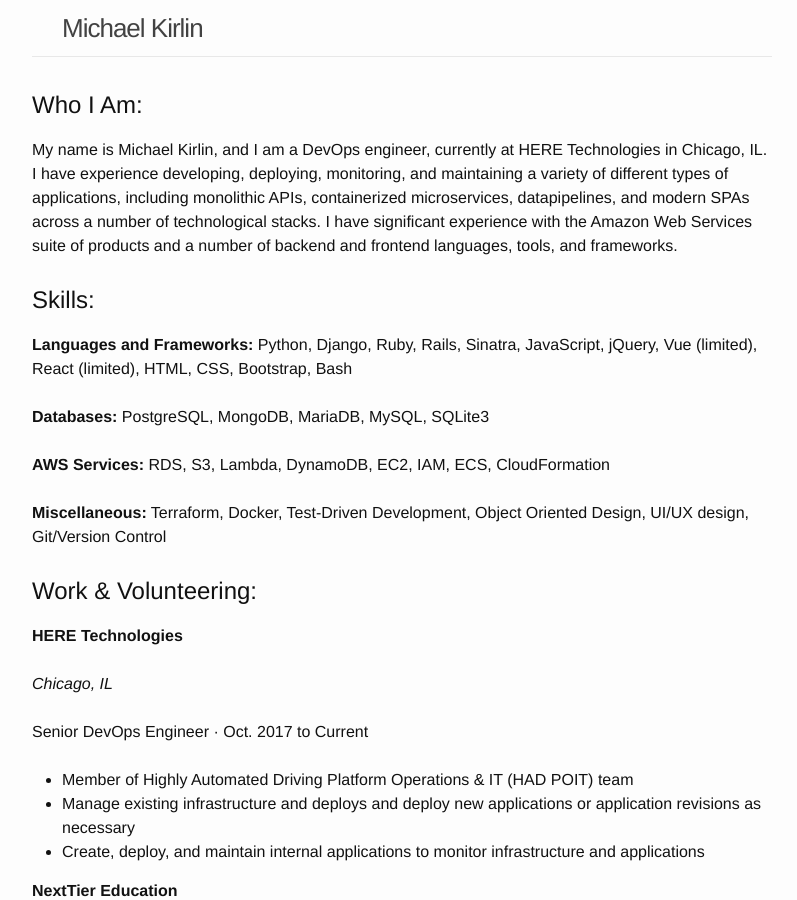
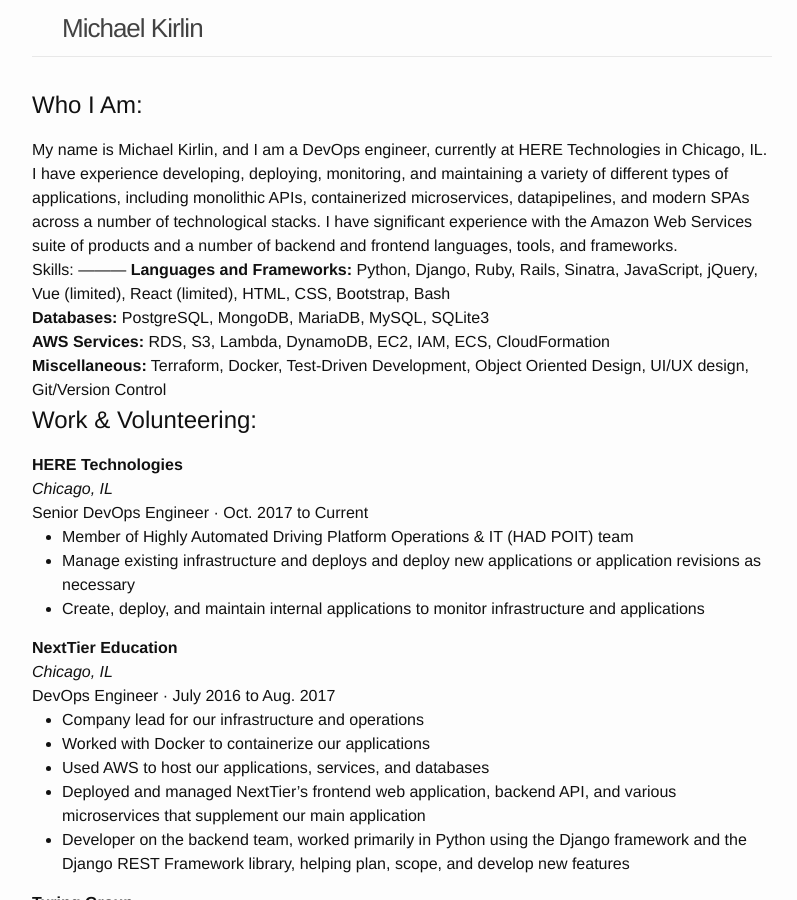
Before and after one commit to mkirlin/mkirlin.github.io, a Jekyll site: the page built from index.md, in a window 1280 px wide and 900 px high. Shown: the whole window, without its empty margins (238-1035 px from the left). Built offline with Jekyll 4.4.1, drawn with Linux system fonts in a browser that asks for light colours; our own code applies the rules of GitHub Pages for plain Markdown files.

Commit message:
Continuing to tweak layout

```diff
--- a/index.md
+++ b/index.md
@@ -5,37 +5,36 @@
 Who I Am:
 ---------
 My name is Michael Kirlin, and I am a DevOps engineer, currently at HERE Technologies in Chicago, IL. I have experience developing, deploying, monitoring, and maintaining a variety of different types of applications, including monolithic APIs, containerized microservices, datapipelines, and modern SPAs across a number of technological stacks. I have significant experience with the Amazon Web Services suite of products and a number of backend and frontend languages, tools, and frameworks.
-<br><br>
-
+<br>
 Skills:
 ---------
 **Languages and Frameworks:** Python, Django, Ruby, Rails, Sinatra, JavaScript, jQuery, Vue (limited), React (limited), HTML, CSS, Bootstrap, Bash
-<br><br>
+<br>
 **Databases:** PostgreSQL, MongoDB, MariaDB, MySQL, SQLite3
-<br><br>
+<br>
 **AWS Services:** RDS, S3, Lambda, DynamoDB, EC2, IAM, ECS, CloudFormation
-<br><br>
+<br>
 **Miscellaneous:** Terraform, Docker, Test-Driven Development, Object Oriented Design, UI/UX design, Git/Version Control
-<br><br>
+<br>
 
 Work & Volunteering:
 ---------
 **HERE Technologies**
-<br><br>
+<br>
 *Chicago, IL*
-<br><br>
+<br>
 Senior DevOps Engineer · Oct. 2017 to Current
-<br><br>
+<br>
 - Member of Highly Automated Driving Platform Operations & IT (HAD POIT) team
 - Manage existing infrastructure and deploys and deploy new applications or application revisions as necessary
 - Create, deploy, and maintain internal applications to monitor infrastructure and applications
 
 **NextTier Education**
-<br><br>
+<br>
 *Chicago, IL*
-<br><br>
+<br>
 DevOps Engineer · July 2016 to Aug. 2017
-<br><br>
+<br>
 - Company lead for our infrastructure and operations
 - Worked with Docker to containerize our applications
 - Used AWS to host our applications, services, and databases
@@ -43,11 +42,11 @@
 - Developer on the backend team, worked primarily in Python using the Django framework and the Django REST Framework library, helping plan, scope, and develop new features
 
 **Turing Group**
-<br><br>
+<br>
 *Evanston, IL/Chicago, IL*
-<br><br>
+<br>
 Developer · Jan. 2015 to July 2016
-<br><br>
+<br>
 - Lead developer in the planning, design, implementation, and maintenance of two production sites for clients and some smaller internal projects
 - Advocated for and implemented much of the firm's transition to a primarily Postgres/Ruby/Angular stack
 - Took the lead on exploring and implementing JIRA as a an issue tracking and project management tool
@@ -57,16 +56,16 @@
 Education:
 ---------
 **Dev Bootcamp**
-<br><br>
+<br>
 *Web Development 2014*
-<br><br>
+<br>
 19 week intensive web development program.
-<br><br>
+<br>
 **Creighton University**
-<br><br>
+<br>
 *Master of Arts (M.A.) Education 2013*
-<br><br>
+<br>
 **Creighton University**
-<br><br>
+<br>
 *Bachelor of Arts (B.A.) International Relations and Spanish 2011*
-<br><br>
+<br>
```
